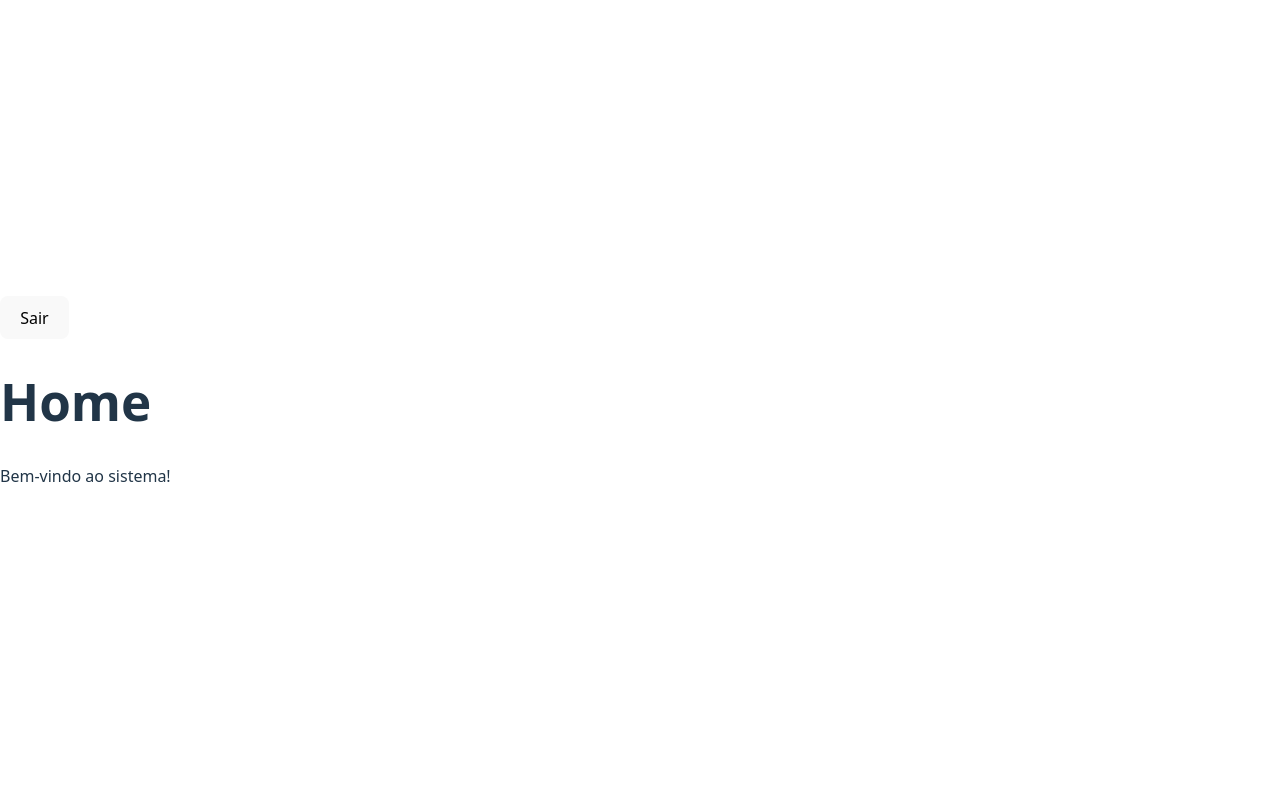
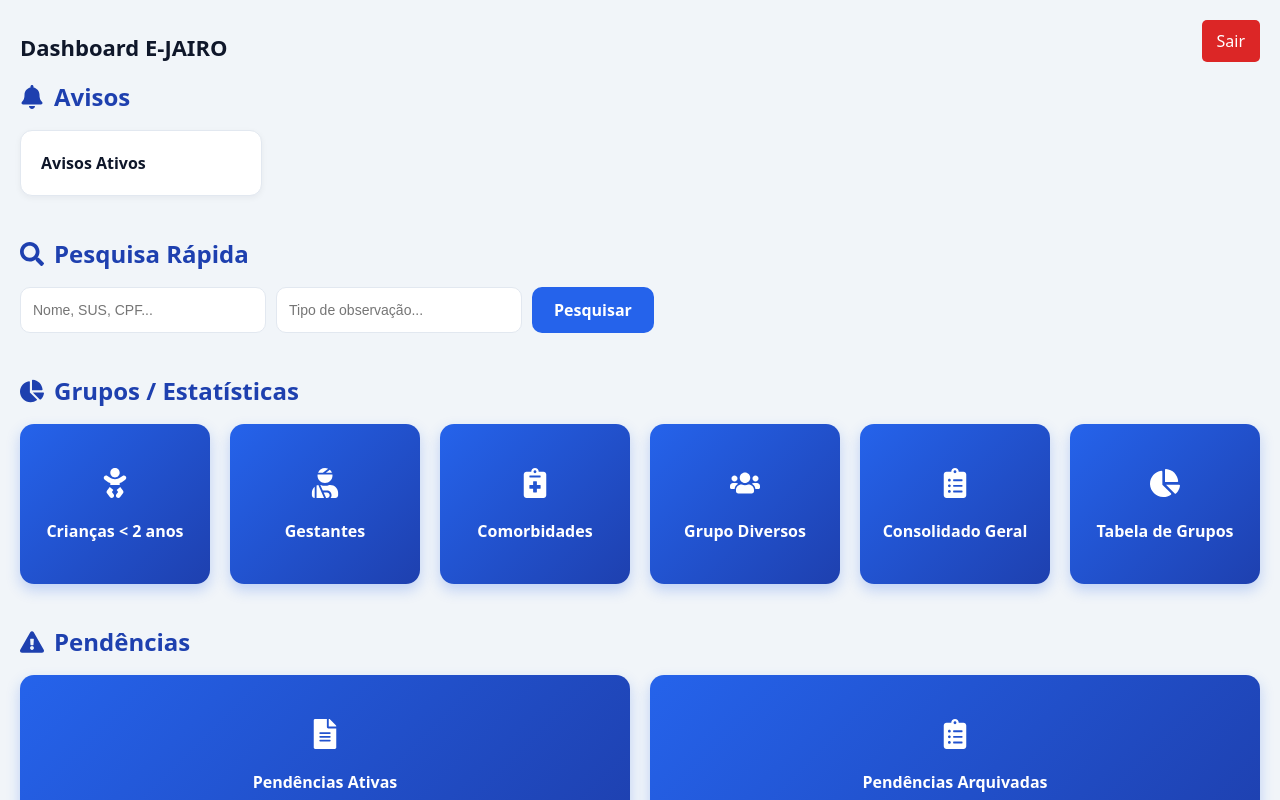
Before and after one commit to NextlLine/e-jairo-frontend, a React (Vite) app: page /home in a window 1280 px wide. Shown: the top 800 px of the page. Built offline with nearby package versions, Linux system fonts and the light colour scheme; sample sign-in values are in the browser's storage.

Commit message:
feat: base home page

```diff
--- a/package.json
+++ b/package.json
@@ -16,6 +16,7 @@
     "framer-motion": "^12.23.24",
     "react": "^19.2.0",
     "react-dom": "^19.2.0",
+    "react-icons": "^5.5.0",
     "react-router": "^7.9.6",
     "react-router-dom": "^7.9.6",
     "vite-plugin-babel": "^1.3.2"
--- a/src/layouts/PrivateLayout.tsx
+++ b/src/layouts/PrivateLayout.tsx
@@ -1,9 +1,10 @@
 import { router } from "@/router";
 import { auth } from "@/services/auth";
-import { Outlet, useNavigate } from "react-router-dom";
+import { colors } from "@/styles/colors";
+import type { CSSProperties } from "react";
+import { Outlet } from "react-router-dom";
 
 export default function PrivateLayout() {
-  const navigate = useNavigate();
 
   function handleLogout() {
     auth.signOut();
@@ -13,12 +14,25 @@ export default function PrivateLayout() {
   return (
     <div>
       <header>
-        <button onClick={handleLogout}>Sair</button>
+        <button style={style.logoutButton} onClick={handleLogout}>Sair</button>
       </header>
-
       <main>
         <Outlet />
       </main>
     </div>
   );
 }
+
+const style: Record<string, CSSProperties> = {
+  logoutButton: {
+    position: "absolute",
+    top: 20,
+    right: 20,
+    padding: "10px 15px",
+    backgroundColor: colors.danger,
+    color: colors.textButton,
+    border: "none",
+    borderRadius: 5,
+    cursor: "pointer",
+  },
+}
--- a/src/pages/privates/home/home.tsx
+++ b/src/pages/privates/home/home.tsx
@@ -1,9 +1,170 @@
+import React from "react";
+import { colors } from "@/styles/colors";
+import { customStyle } from "@/styles/custom-style";
+import {
+  FaUsers,
+  FaBaby,
+  FaUserInjured,
+  FaNotesMedical,
+  FaClipboardList,
+  FaExclamationTriangle,
+  FaFileAlt,
+  FaSyringe,
+  FaChartPie,
+  FaBell,
+  FaSearch,
+} from "react-icons/fa";
 
 export default function HomePage() {
   return (
-    <div>
-      <h1>Home</h1>
-      <p>Bem-vindo ao sistema!</p>
+    <div style={styles.container}>
+      <h1 style={customStyle.title}>Dashboard E-JAIRO</h1>
+
+      <section style={styles.section}>
+        <h2 style={styles.sectionTitle}><FaBell /> Avisos</h2>
+        <div style={styles.cardRow}>
+          <Card label="Avisos Ativos" />
+        </div>
+      </section>
+
+      <section style={styles.section}>
+        <h2 style={styles.sectionTitle}><FaSearch /> Pesquisa Rápida</h2>
+        <div style={styles.searchBox}>
+          <input placeholder="Nome, SUS, CPF..." style={styles.input} />
+          <input placeholder="Tipo de observação..." style={styles.input} />
+          <button style={styles.searchBtn}>Pesquisar</button>
+        </div>
+      </section>
+
+      <section style={styles.section}>
+        <h2 style={styles.sectionTitle}><FaChartPie /> Grupos / Estatísticas</h2>
+        <div style={styles.grid}>
+          <IconCard icon={<FaBaby />} label="Crianças < 2 anos" />
+          <IconCard icon={<FaUserInjured />} label="Gestantes" />
+          <IconCard icon={<FaNotesMedical />} label="Comorbidades" />
+          <IconCard icon={<FaUsers />} label="Grupo Diversos" />
+          <IconCard icon={<FaClipboardList />} label="Consolidado Geral" />
+          <IconCard icon={<FaChartPie />} label="Tabela de Grupos" />
+        </div>
+      </section>
+
+      <section style={styles.section}>
+        <h2 style={styles.sectionTitle}><FaExclamationTriangle /> Pendências</h2>
+        <div style={styles.grid}>
+          <IconCard icon={<FaFileAlt />} label="Pendências Ativas" />
+          <IconCard icon={<FaClipboardList />} label="Pendências Arquivadas" />
+        </div>
+      </section>
+
+      <section style={styles.section}>
+        <h2 style={styles.sectionTitle}><FaSyringe /> Área Clínica</h2>
+        <div style={styles.grid}>
+          <IconCard icon={<FaNotesMedical />} label="Prontuários" />
+          <IconCard icon={<FaSyringe />} label="Vacinação" />
+          <IconCard icon={<FaFileAlt />} label="Receituário" />
+          <IconCard icon={<FaClipboardList />} label="Formulários" />
+        </div>
+      </section>
     </div>
   );
 }
+
+function IconCard({ icon, label }: { icon: React.ReactNode; label: string }) {
+  return (
+    <div style={styles.iconCard}>
+      <div style={styles.icon}>{icon}</div>
+      <span style={styles.iconLabel}>{label}</span>
+    </div>
+  );
+}
+
+function Card({ label }: { label: string }) {
+  return <div style={styles.simpleCard}>{label}</div>;
+}
+
+const styles: Record<string, React.CSSProperties> = {
+  container: {
+    padding: 20,
+    background: colors.background,
+    minHeight: "100vh",
+    width: "100vw",
+    boxSizing: "border-box",
+    overflowX: "hidden",
+    scrollbarWidth: "none",
+  },
+  section: {
+    marginBottom: 40,
+  },
+  sectionTitle: {
+    marginBottom: 15,
+    display: "flex",
+    alignItems: "center",
+    gap: 10,
+    color: colors.primaryDark,
+    fontWeight: 700,
+  },
+  cardRow: {
+    display: "flex",
+    gap: 20,
+  },
+  simpleCard: {
+    background: colors.cardBG,
+    padding: 20,
+    borderRadius: 12,
+    border: `1px solid ${colors.border}`,
+    boxShadow: "0 2px 6px rgba(15, 23, 42, 0.05)",
+    minWidth: 200,
+    fontWeight: 600,
+    color: colors.text,
+  },
+  searchBox: {
+    display: "flex",
+    gap: 10,
+    flexWrap: "wrap",
+  },
+  input: {
+    padding: 12,
+    borderRadius: 10,
+    border: `1px solid ${colors.border}`,
+    background: colors.inputBG,
+    minWidth: 220,
+    fontSize: 14,
+    color: colors.text,
+    outline: "none",
+  },
+  searchBtn: {
+    padding: "12px 22px",
+    borderRadius: 10,
+    border: "none",
+    background: colors.primary,
+    color: colors.textButton,
+    cursor: "pointer",
+    fontWeight: 600,
+  },
+  grid: {
+    display: "grid",
+    gridTemplateColumns: "repeat(auto-fit, minmax(180px, 1fr))",
+    gap: 20,
+  },
+  iconCard: {
+    background: `linear-gradient(135deg, ${colors.primary}, ${colors.primaryDark})`,
+    color: colors.textButton,
+    borderRadius: 14,
+    padding: 20,
+    display: "flex",
+    flexDirection: "column",
+    alignItems: "center",
+    justifyContent: "center",
+    height: 120,
+    boxShadow: "0 6px 14px rgba(37, 99, 235, 0.25)",
+    cursor: "pointer",
+  },
+  icon: {
+    fontSize: 30,
+    marginBottom: 10,
+  },
+  iconLabel: {
+    fontWeight: 600,
+    textAlign: "center",
+  },
+};
--- a/src/styles/colors.ts
+++ b/src/styles/colors.ts
@@ -1,14 +1,17 @@
 export const colors = {
   primary: "#2563eb",
   primaryDark: "#1e40af",
+  text: "#0f172a",
+  textLight: "#64748b",
 
-  text: "#1e293b",
-  textLight: "#64748b",
+  background: "#f1f5f9",
+  border: "#e2e8f0",
+
+  inputBG: "#ffffff",
+  cardBG: "#ffffff",
+
+  success: "#16a34a",
+  warning: "#f59e0b",
+  danger: "#dc2626",
   textButton: "#ffffff",
-
-  background: "#f7f7f7ff",
-  border: "#ccc",
-
-  inputBG: "#f9f9f9",
-  cardBG: "#fff",
 };
--- a/vite.config.ts
+++ b/vite.config.ts
@@ -6,6 +6,9 @@ export default defineConfig({
   plugins: [
     react(),
   ],
+  server: {
+    allowedHosts: ['24edb055fd3b.ngrok-free.app'],
+  },
   resolve: {
     alias: {
       "@": path.resolve(__dirname, "./src"),
```
Also changed, not shown: 1 other file (tests, documents, lock files or other folders).
